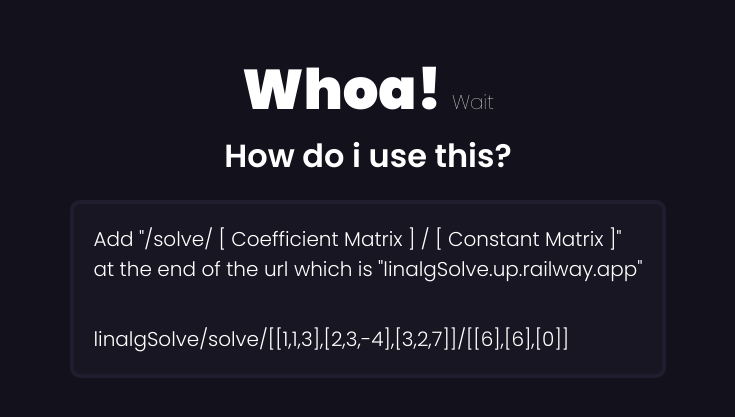
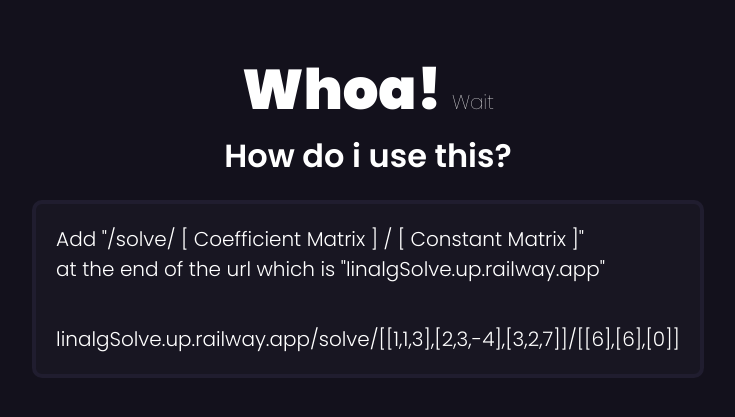
Before and after one commit to Shashank-R87/linalgSolve, a FastAPI app: page / in a window 1280 px wide. Shown: the part 178-595 px from the top of the page, without its empty margins (272-1007 px from the left). Run offline with FastAPI, Linux system fonts and the light colour scheme.

Commit message:
Changed eg

```diff
--- a/templates/welcome.html
+++ b/templates/welcome.html
@@ -15,7 +15,7 @@
     <h class="how">How do i use this?</h>
     <div class="steps">
         <h class="solve">Add "/solve/ [ Coefficient Matrix ] / [ Constant Matrix ]"<br> at the end of the url which is "linalgSolve.up.railway.app"</h>
-        <h class="eg">linalgSolve/solve/[[1,1,3],[2,3,-4],[3,2,7]]/[[6],[6],[0]]</h>
+        <h class="eg">linalgSolve.up.railway.app/solve/[[1,1,3],[2,3,-4],[3,2,7]]/[[6],[6],[0]]</h>
     </div>
 </body>
 </html>
```
